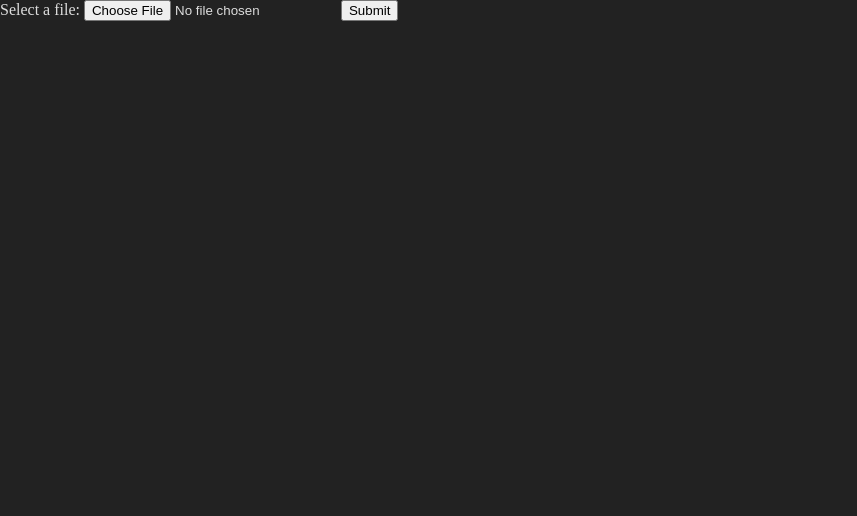
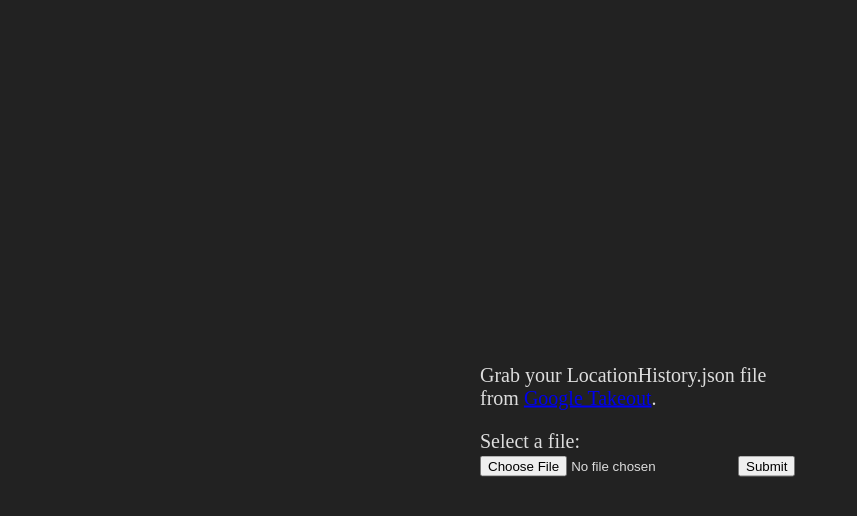
Before and after one commit to ScottTodd/Chronographer, a website with bundled scripts: page examples/location-history/index.html in a window 1280 px wide. Shown: the whole page, without its empty margins (0-857 px from the left). Built offline with nearby package versions, Linux system fonts and the light colour scheme.

Commit message:
Styled location history example page input.

```diff
--- a/examples/location-history/index.html
+++ b/examples/location-history/index.html
@@ -13,11 +13,36 @@
   <script src='../../third_party/detector.js'></script>
   <script src='../../third_party/StereoEffect.js'></script>
   <script src='../../dist/scripts/main.js'></script>
+
+  <style>
+    html, body {
+      min-height: 100%;
+      height: 100%;
+    }
+
+    #upload-form {
+      position: relative;
+      margin: auto;
+      width: 25%;
+      top: 50%;
+      transform: translateY(-50%);
+      font-size: 20px;
+    }
+
+    #upload-form a:visited {
+      color: #9A9A9A;
+    }
+  </style>
+
 </head>
 
 <body>
 
 <form action='javascript:upload()' id='upload-form'>
+  <p>
+    Grab your LocationHistory.json file from <a href='https://www.google.com/settings/takeout'>Google Takeout</a>.
+  </p>
+
   Select a file: <input type='file' name='data' id='file-upload'>
   <input type='submit'>
 </form>
```
